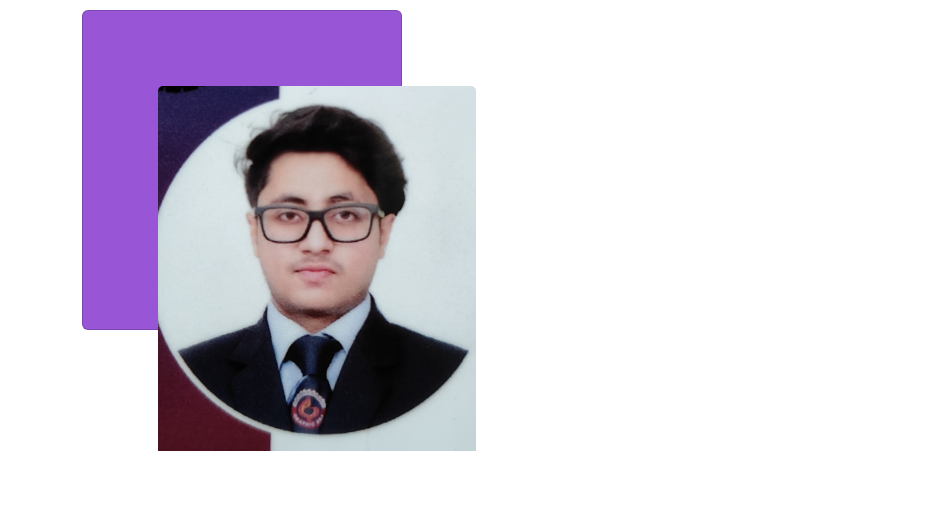
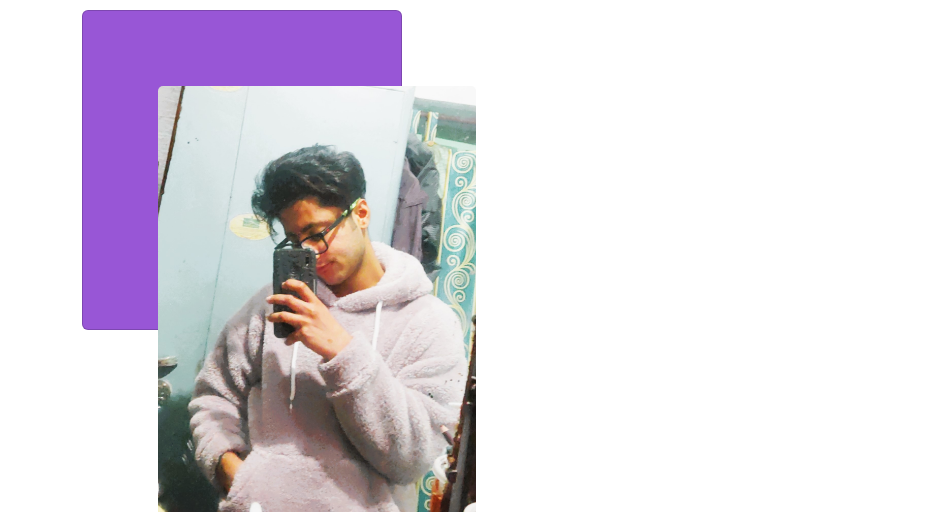
Before and after one commit to AvarDysania/portfolio, a website built with Vite: page index.html in a window 1280 px wide. Shown: the part 378-901 px from the top of the page, without its empty margins (0-943 px from the left). Built offline with nearby package versions, Linux system fonts and the light colour scheme.

Commit message:
Update index.html

```diff
--- a/index.html
+++ b/index.html
@@ -64,7 +64,7 @@
     <div class="mydisplaycard container">
         <div class="card" style="width: 20rem; height: 20rem; margin-right: 40rem; margin-top: 1rem; background-color: rgb(152, 86, 214); ">
 
-            <img src="img.jpg" class="card-img-top" alt="...">
+            <img src="contrastimg.jpg" class="card-img-top" alt="...">
             <div class="card-body">
               <h5 class="card-title">Shimon Joel</h5>
 
```
